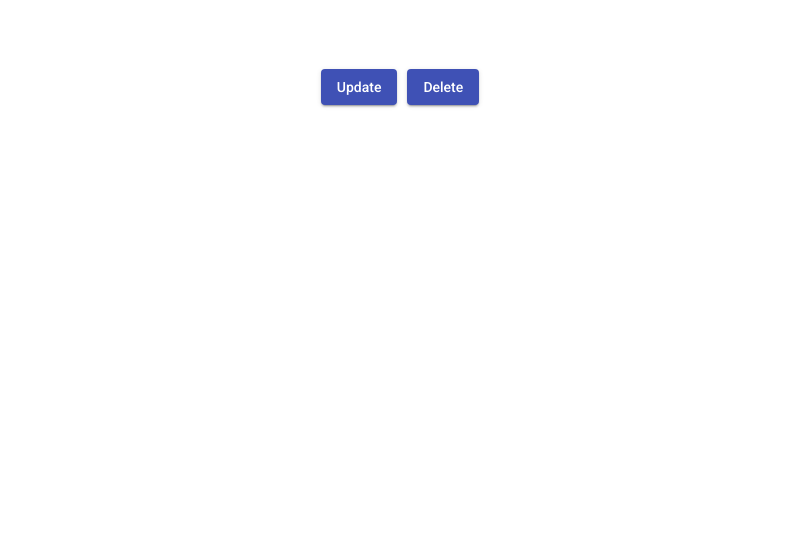
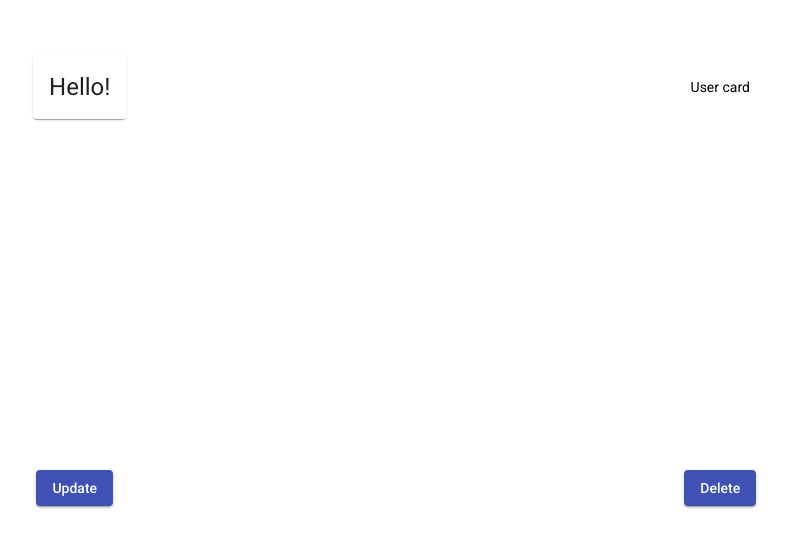
Before and after one commit to joyreacher/myflix-app, an Angular app: page /user in a window 1280 px wide. Shown: the part 113-660 px from the top of the page, without its empty margins (240-1028 px from the left). Built offline with nearby package versions, Linux system fonts and the light colour scheme.

Commit message:
refactor(User Profile): Update user profile page

```diff
--- a/src/app/components/user-profile/user-profile.component.html
+++ b/src/app/components/user-profile/user-profile.component.html
@@ -1,4 +1,12 @@
-<mat-grid-list cols="1" rowHeight="50vh">
+<mat-grid-list cols="2" rowHeight="50vh">
+  <mat-grid-tile>
+    <mat-card>
+      <h1>Hello! {{getUserInfo().firstName}}</h1>
+    </mat-card>
+  </mat-grid-tile>
+  <mat-grid-tile>
+    User card
+  </mat-grid-tile>
   <mat-grid-tile>
     <button
       mat-raised-button
@@ -8,6 +16,8 @@
     >
       Update
     </button>
+  </mat-grid-tile>
+  <mat-grid-tile>
     <button
       mat-raised-button
       (click)="openDeleteUserDialog()"
@@ -15,7 +25,7 @@
     >
       Delete
     </button>
-
   </mat-grid-tile>
 
+
 </mat-grid-list>
--- a/src/app/components/user-profile/user-profile.component.ts
+++ b/src/app/components/user-profile/user-profile.component.ts
@@ -28,4 +28,11 @@ export class UserProfileComponent implements OnInit {
       width: '300px'
     })
   }
+
+  getUserInfo(): any{
+    const user = {
+      firstName: localStorage.getItem('user')
+    }
+    return user
+  }
 }
```
